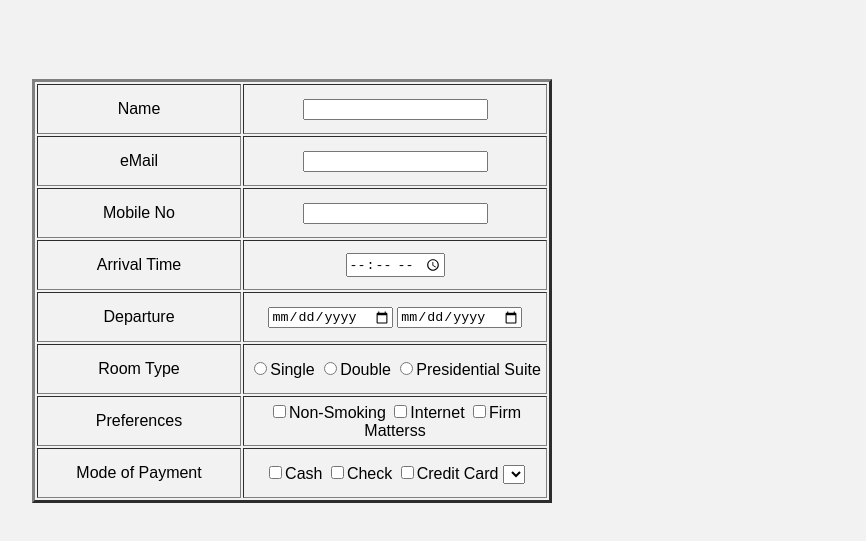
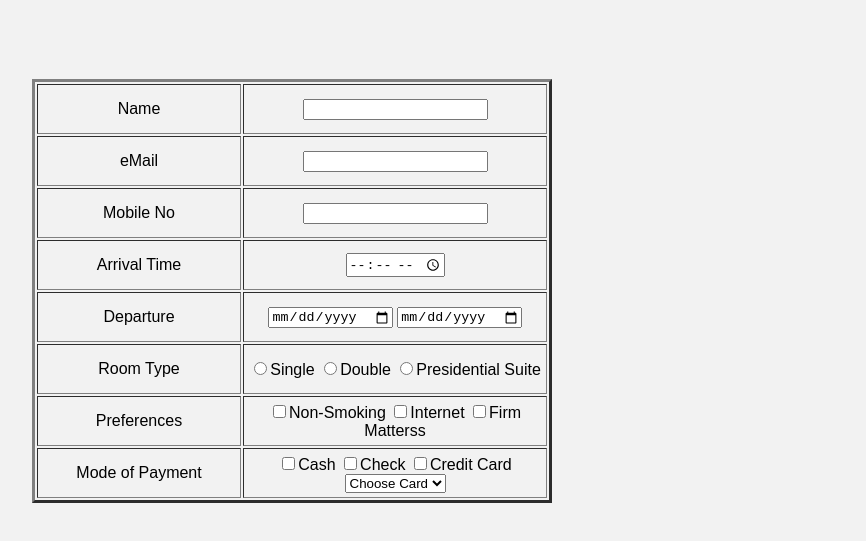
Before and after one commit to l250827-cmyk/myproject, a plain HTML site: page index.html in a window 1280 px wide. Shown: the part 79-620 px from the top of the page, without its empty margins (76-942 px from the left). Drawn offline with Linux system fonts and the light colour scheme.

Commit message:
Update index.html

```diff
--- a/index.html
+++ b/index.html
@@ -54,7 +54,10 @@
             <input type="checkbox" name="mode">Cash
             <input type="checkbox" name="mode">Check
             <input type="checkbox" name="mode">Credit Card
-            <select id="card" name="card" aria-placeholder="Choose Card"></select>
+            <select id="card" name="card">
+              <option value="" disabled selected>Choose Card</option>
+              <option>Visa</option>
+            </select>
         </td>
     </tr>
   </table>
```
